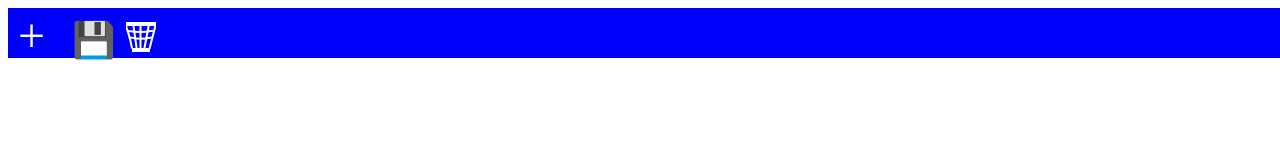
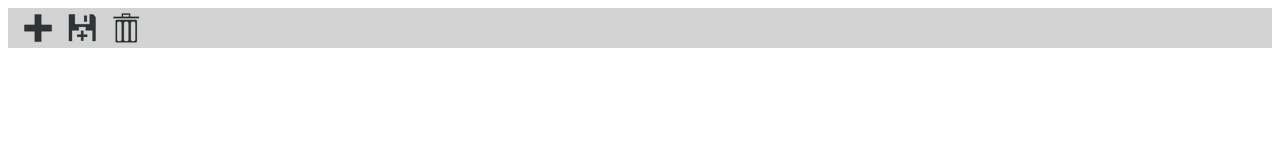
Before and after one commit to Aparin/stickyNotes, a website: page index.html in a window 1280 px wide. Drawn offline with Linux system fonts and the light colour scheme.

Commit message:
upgraded design of panel's buttons

```diff
--- a/src/main.css
+++ b/src/main.css
@@ -37,9 +37,8 @@
 }
 
 .panel {
-    height: 50px;
-    width: 100%;
-    background-color: blue;
+    height: 40px;
+    background-color: lightgray;
     z-index: 2000000000;
     cursor: default;
     padding-left: 10px;
@@ -47,10 +46,9 @@
 
 .symbol {
     color: white;
-    font-size: 48px;
-    width: 50px;
     cursor: pointer;
     display: inline-block;
+    padding: 4px;
 }
 
 .out {
--- a/src/panel.js
+++ b/src/panel.js
@@ -14,12 +14,9 @@ if (!id) { id = 0; }
 function panel() {
     let panelContents = `
     <div id="panel" class="panel">
-        <div id="plus" class="symbol" title="Добавить стикер">+</div>
-        <!--
-        <div id="sort" class="symbol" style="font-size: 44px;" title="Упорядочить">≚</div>
-        -->
-        <div id="save" class="symbol" style="font-size: 35px;" title="Сохранить всё">💾</div>
-        <div id="clear" class="symbol" title="Удалить всё"><img src="img/urn.png"></div>
+        <div id="plus" class="symbol" title="Добавить стикер"><img src="img/plus_32.png"></div>
+        <div id="save" class="symbol" title="Сохранить всё"><img src="img/save_32.png"></div>
+        <div id="clear" class="symbol" title="Удалить всё"><img src="img/clear_32.png"></div>
     </div>`;
 
     document.getElementById('stickyNotes').insertAdjacentHTML('beforeend', panelContents);
```
Also changed, not shown: dist/main.js, img/clear_32.png (added), img/icon-pack-2129743_640.png (added), img/plus_32.png (added), img/save_32.png (added), img/urn.gif (deleted), img/urn.png (deleted), 1 other file.
